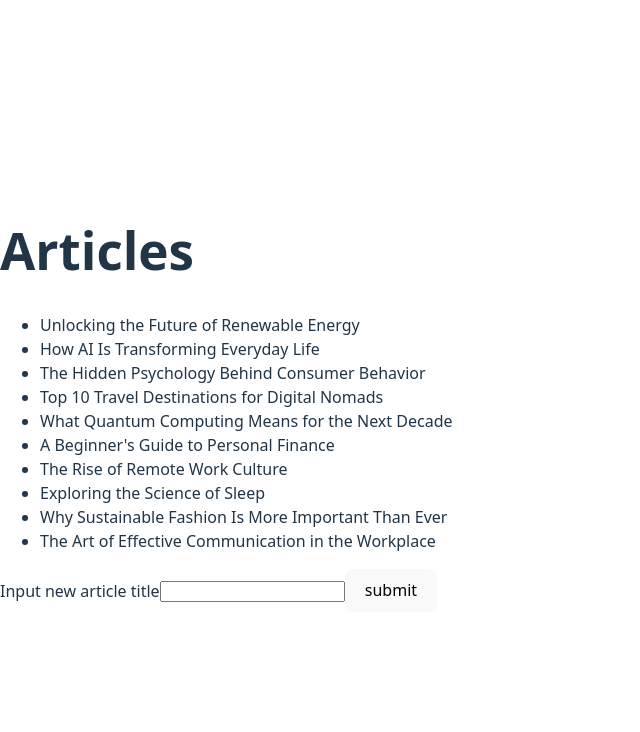
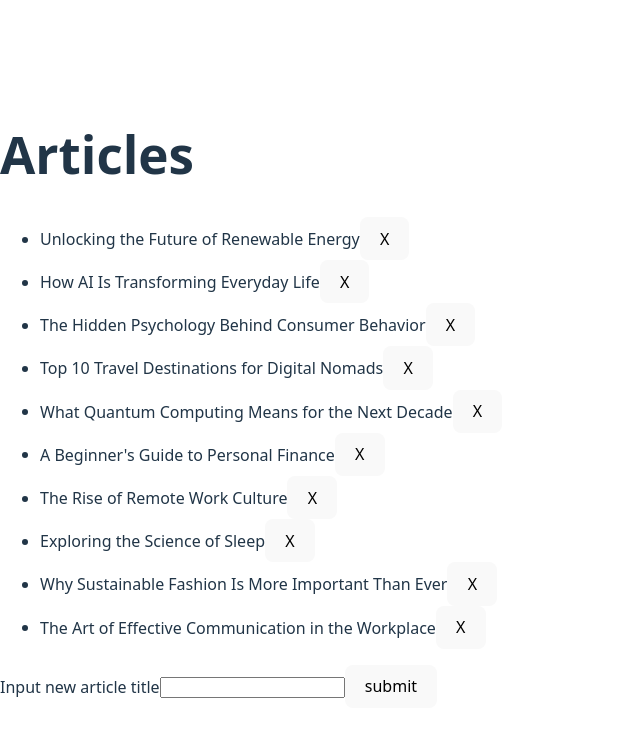
Before and after one commit to murphy-afk/react-form, a React (Vite) app: page / in a window 1280 px wide. Shown: the top 732 px of the page, without its empty margins (0-640 px from the left). Built offline with nearby package versions, Linux system fonts and the light colour scheme.

Commit message:
feat remove button

```diff
--- a/src/App.jsx
+++ b/src/App.jsx
@@ -4,15 +4,20 @@ import { articles } from './assets/articleData'
 
 
 function App() {
-  const [articleList, setArticleList] = useState(articles)
-  const [newArticle, setNewArticle] = useState('')
+  const [articleList, setArticleList] = useState(articles);
+  const [newArticle, setNewArticle] = useState('');
 
   function handleSubmit(event) {
     event.preventDefault();
-    setArticleList([newArticle, ...articles]);
+    setArticleList([...articles, newArticle]);
     setNewArticle('');
   }
-
+  function removeArticle(toBeDeletedIndex) {
+    const updatedArticleList = articleList.filter((article, filterIndex) => {
+      return filterIndex !== toBeDeletedIndex;
+    });
+    setArticleList(updatedArticleList);
+  }
   return (
     <>
       <h1>Articles</h1>
@@ -20,7 +25,12 @@ function App() {
       <ul>
         {articleList.map((article, index) => {
           return (
-            <li key={index}>{article}</li>
+            <li key={index}>
+              <span>
+                {article}
+              </span>
+              <button onClick={() => removeArticle(index)}>X</button>
+            </li>
           )
         })}
       </ul>
@@ -29,7 +39,11 @@ function App() {
         <label htmlFor="newTitle">
           Input new article title
         </label>
-        <input id='newTitle' type="text" value={newArticle} onChange={(event) => setNewArticle(event.target.value)}/>
+        <input
+          id='newTitle'
+          type="text"
+          value={newArticle}
+          onChange={(event) => setNewArticle(event.target.value)} />
         <button>submit</button>
       </form>
     </>
```
